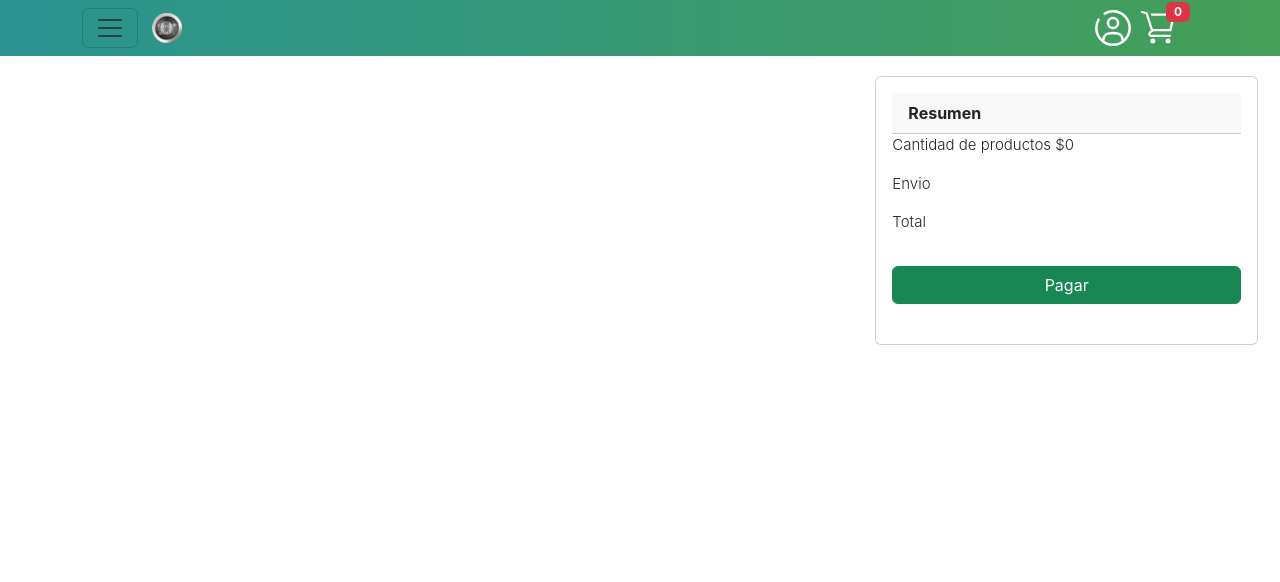
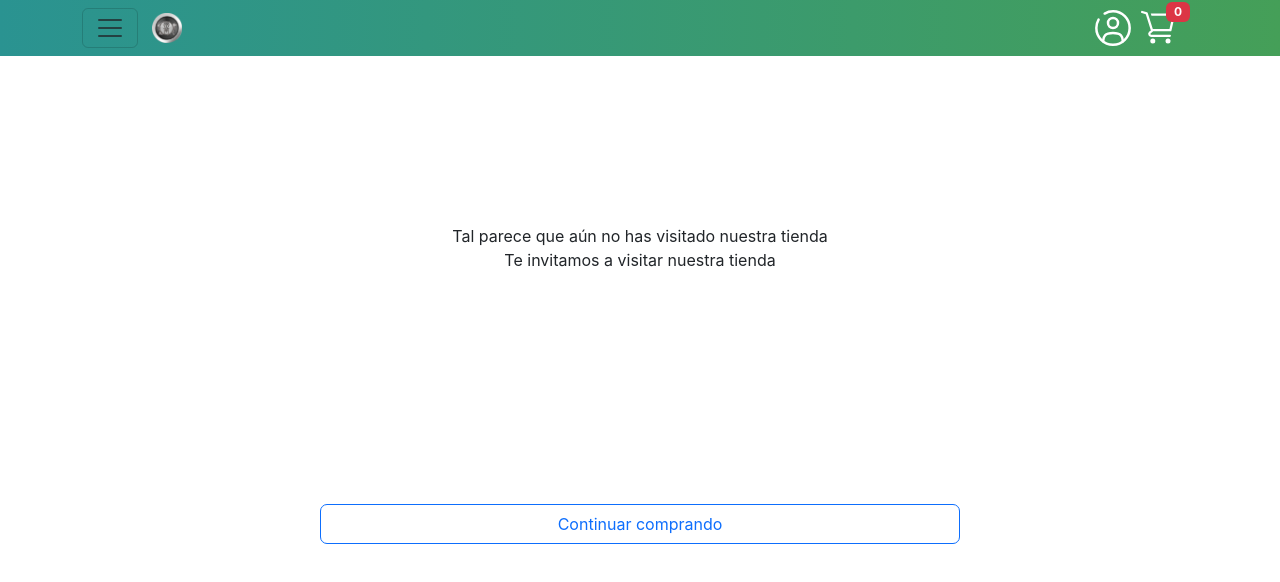
Before and after one commit to Kavaneri/Proyecto-genesis, a React (Create React App) app in the folder proyecto-g/: page /Carrito in a window 1280 px wide. Shown: the top 582 px of the page. Built offline with nearby package versions, Linux system fonts and the light colour scheme.

Commit message:
Implementación de mensaje al ingresar al carrito vacio, creación de función que remueve productos del carrito, cambios de estilo varios

```diff
--- a/proyecto-g/src/componentes/carrito.css
+++ b/proyecto-g/src/componentes/carrito.css
@@ -1,4 +1,32 @@
-.div-resumen {
+.div-resumen-show {
+    display: block;
     position: sticky;
     top: 160px;
 }
+
+.div-resumen-hide {
+    display: none;
+}
+
+.carro-vacio{
+    height: 400px;
+}
+
+.boton-regreso-compras a{
+    display: flex;
+    justify-content: center;
+    align-items: center;
+    border: 1px solid #0d6efd;
+    border-radius: 7px;
+    height: 40px;
+    color: #0d6efd;
+    background-color: transparent;
+    text-decoration: none;
+    text-align: start;
+}
+
+.boton-regreso-compras a:hover{
+    color: white;
+    background-color: #0d6efd;
+    transition: color .15s ease-in-out,background-color .15s ease-in-out,border-color .15s ease-in-out,box-shadow .15s ease-in-out;
+}
--- a/proyecto-g/src/componentes/carrito.jsx
+++ b/proyecto-g/src/componentes/carrito.jsx
@@ -1,4 +1,4 @@
-import React, { useContext } from 'react'
+import React, { useContext, } from 'react'
 import Cabecera from './header'
 import { PRODUCTS } from './productos'
 import { ShopContext } from './context-shop/context-shop';
@@ -10,23 +10,47 @@ import Button from 'react-bootstrap/Button';
 import Card from 'react-bootstrap/Card';
 import './carrito.css'
 import CardBody from 'react-bootstrap/esm/CardBody';
-import CardTitle from 'react-bootstrap/esm/CardTitle';
 import CardText from 'react-bootstrap/esm/CardText';
 import CardHeader from 'react-bootstrap/esm/CardHeader';
+import { Link } from 'react-router-dom';
 
 
 export default function Carrito() {
 
-  const { detalleCompra, getSubtotalProductos } = useContext(ShopContext)
+  const { detalleCompra, getSubtotalProductos, getCantidadProductos } = useContext(ShopContext)
+  const cantidad = getCantidadProductos()
   const cant = getSubtotalProductos()
+
+  const estilosDetalle = () => {
+    let estilo = "div-resumen-show"
+    if (cantidad === 0) {
+      estilo = "div-resumen-hide"
+    }
+    return estilo
+  }
+
+  const renderUps = () => {
+    if (cantidad === 0) {
+      return (
+        <div className='d-flex w-100 justify-content-center align-items-center carro-vacio'>
+          <section className='text-center'>
+            <p>Tal parece que aún no has visitado nuestra tienda <br></br> Te invitamos a visitar nuestra tienda</p>
+          </section>
+
+        </div>);
+    }
+  }
+
   return (
     <>
       <Cabecera />
 
       <Container fluid>
-        <Row className='justify-content-md-center' >
+        <Row className='justify-content-center' >
+          {renderUps()}
           <Col className='col-detalles' xs='8'>
             <div className='div-detalle'>
+
               {PRODUCTS.map((product) => {
                 if (detalleCompra[product.id] !== 0) {
                   return <CarritoDetalle data={product} />
@@ -36,12 +60,12 @@ export default function Carrito() {
           </Col>
 
           <Col className='col-resumen'>
-                <div className=' div-resumen'>
+            <div className={estilosDetalle()}>
               <Card>
                 <CardBody>
                   <CardHeader><strong>Resumen</strong></CardHeader>
                   <CardText className='d-flex flex-column'>
-                          <p className='fw-light'>Cantidad de productos ${cant}</p>
+                    <p className='fw-light'>Subtotal ${cant}</p>
                     <p className='fw-light'>Envio</p>
                     <p className='fw-light'>Total</p>
                   </CardText>
@@ -53,6 +77,21 @@ export default function Carrito() {
           </Col>
         </Row>
       </Container>
+      <div className='d-flex justify-content-center align-items-start my-5 boton-regreso-compras'>
+
+      {/*
+
+                          PECADO CONTRA DIOS No. 10
+      La excusa de botón que me inventé es necesario porque aún no se como
+      persistir los productos que se han agregado hasta ahora.
+
+      Por el momento se utiliza una etiqueta Link del hook react-router-dom para
+      que no se pierda la información contenida en el objeto detalleCompra.Cuando lo
+      arregle utilizaré un botón decente
+      <Button className='mb-4 w-50' variant='outline-primary'>Continuar comprando</Button>
+      */}
+      <Link className='mb-4 w-50' to='/Cat'>Continuar comprando</Link>
+      </div>
     </>
 
   )
--- a/proyecto-g/src/componentes/carrtioDetalle.jsx
+++ b/proyecto-g/src/componentes/carrtioDetalle.jsx
@@ -1,11 +1,15 @@
-import React from 'react'
+import React, { useContext } from 'react'
 import './carritoDetalle.css'
+import { ShopContext } from './context-shop/context-shop';
 import Button from 'react-bootstrap/esm/Button'
+import Form from 'react-bootstrap/Form';
 
 
 export default function CarritoDetalle(props) {
 
     const { id, productName, precio, productImage } = props.data
+    const { detalleCompra, agregarProducto, removerProducto } = useContext(ShopContext)
+
 
     return (
         <div className='div-detalles'>
@@ -17,18 +21,18 @@ export default function CarritoDetalle(props) {
                             <img src={productImage} class="img-fluid rounded-start" alt="imagen producto" />
                         </div>
 
-                        <div className="col">
+                        <div className="col d-flex">
                             <div className="card-body d-flex flex-column">
-                                <h5 className="card-title">{productName}</h5>
-                                <p className="card-text">{precio}</p>
-                                <p className="card-text"><small className="text-body-secondary">Last updated 3 mins ago</small></p>
+                                <h5 className="card-title text-break">{productName}</h5>
+                                <p className="card-text text-break">{precio}</p>
+                                <p className="card-text text-break"><small className="text-body-secondary">Last updated 3 mins ago</small></p>
                             </div>
                         </div>
 
-                        <div className='col'>
-                            <button>-</button>
-                            <input />
-                            <button>+</button>
+                        <div className='col-md my-4 px-5 d-flex justify-content-center align-items-center'>
+                            <Button onClick={() => removerProducto(id)} variant='danger'>-</Button>
+                            <Form.Control type='text' value={detalleCompra[id]} className='text-center'/>
+                            <Button onClick={() => agregarProducto(id)} variant='success'>+</Button>
                         </div>
                     </div>
                 </div>
--- a/proyecto-g/src/componentes/categoriaComida.jsx
+++ b/proyecto-g/src/componentes/categoriaComida.jsx
@@ -19,7 +19,7 @@ export default function CategoriaComida() {
         <>
             <Cabecera />
             <Container fluid>
-                <Row className="justify-content-md-center">
+                <Row className="justify-content-center">
                     <Col className='col-filtros' xs='3'>
 
                         <div className='div-filtro'>
@@ -81,7 +81,7 @@ export default function CategoriaComida() {
                             <div className='row justify-content-center align-items-start'>
                                 <CardGroup>
                                     {PRODUCTS.map((producto) => (
-                                        <div key={producto.id} className='col-6 col-sm-3'>
+                                        <div key={producto.id} className='col col-sm-3'>
 
                                             {/* <Cards {...producto}/> */}
 
--- a/proyecto-g/src/componentes/context-shop/context-shop.jsx
+++ b/proyecto-g/src/componentes/context-shop/context-shop.jsx
@@ -19,6 +19,10 @@ export const ShopContextProvider = ({children}) => {
 
     const agregarProducto = (productoId) =>{
         setDetalleCompra((prev) => ({...prev , [productoId]: prev[productoId] + 1}))
+    }
+
+    const removerProducto = (productoId) =>{
+        setDetalleCompra((prev) => ({...prev , [productoId]: prev[productoId] - 1}))
     }
 
     const getCantidadProductos = () =>{
@@ -43,7 +47,8 @@ export const ShopContextProvider = ({children}) => {
         return cantidad
     }
 
-    const contextValue = {detalleCompra, agregarProducto, getSubtotalProductos, getCantidadProductos}
+
+    const contextValue = {detalleCompra, agregarProducto, removerProducto, getSubtotalProductos, getCantidadProductos}
 
     console.log(detalleCompra)
 
```
Lines whose indentation alone changed are shown as unchanged.
